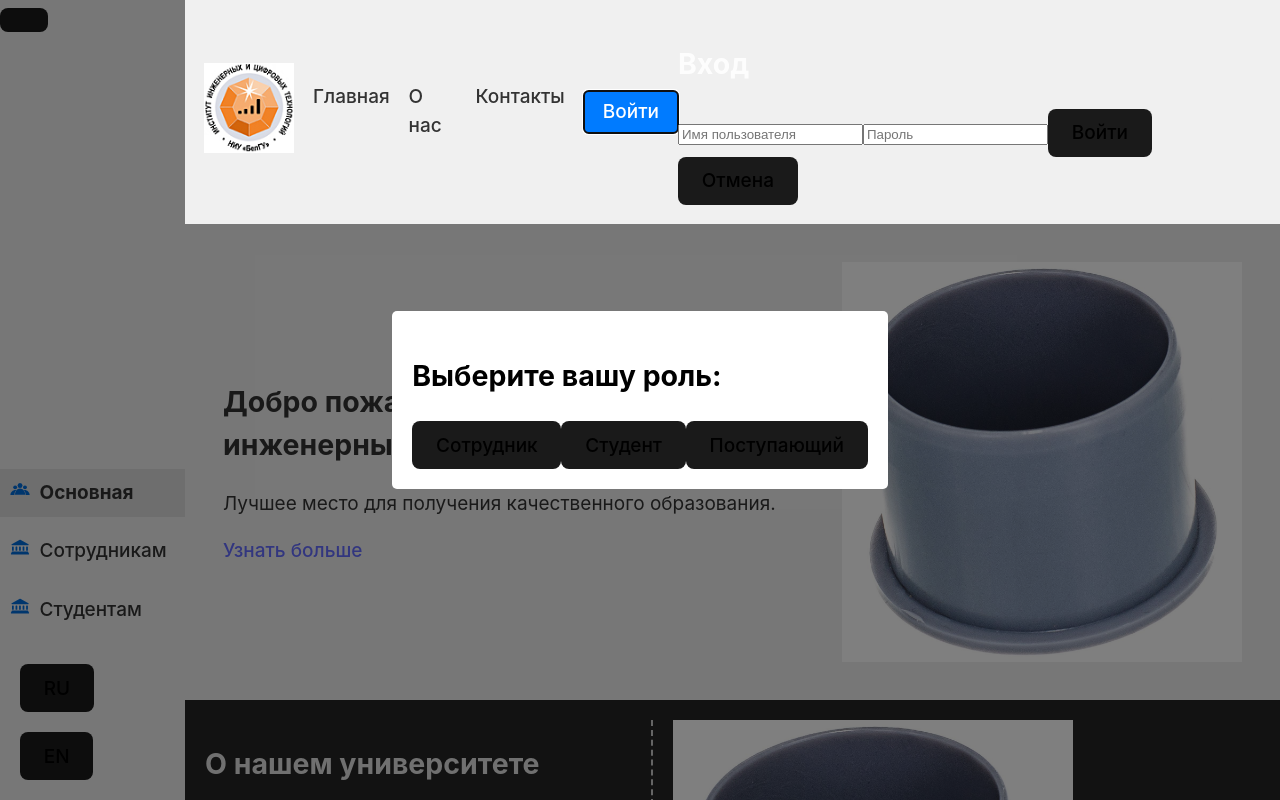
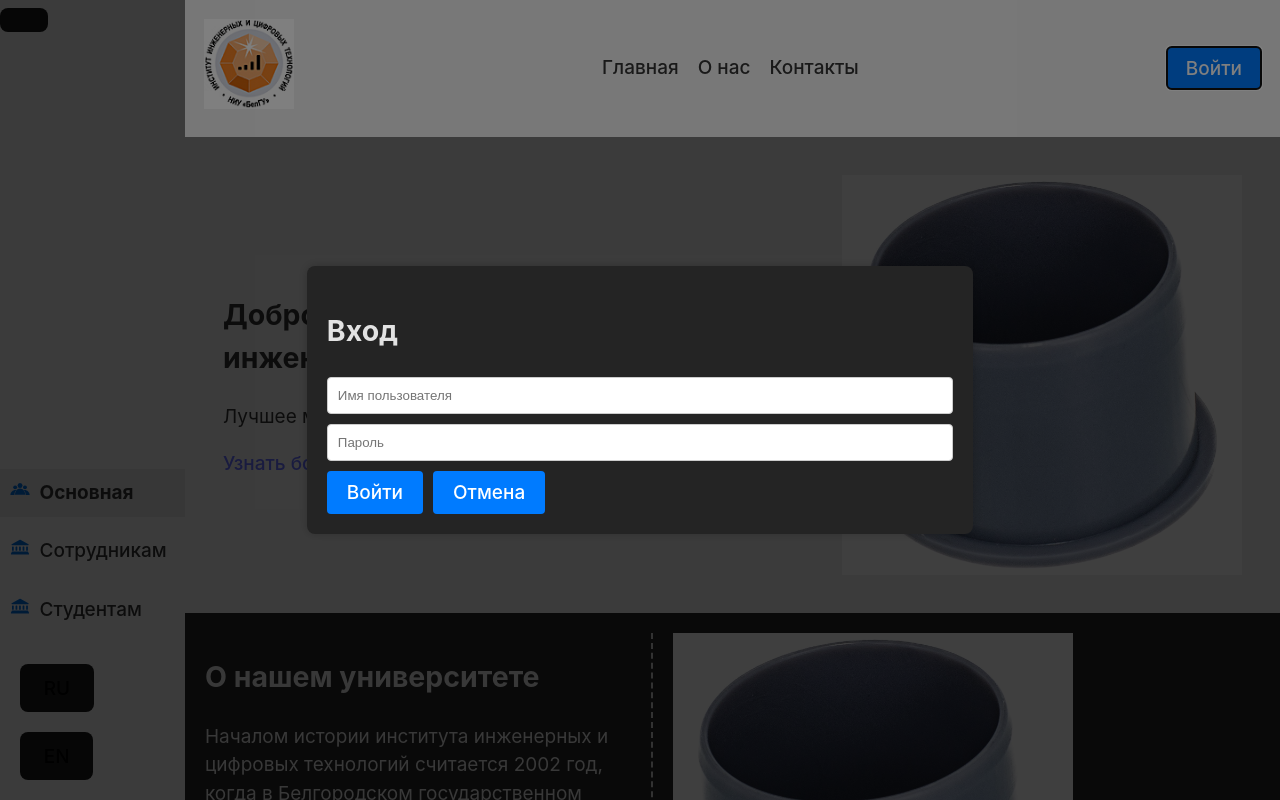
Before and after one commit to Kazinagg/iedt, a React (Vite) app: page / in a window 1280 px wide. Both pictures are taken after a click on the button "Войти". Shown: the top 800 px of the page. Built offline with nearby package versions, Linux system fonts and the light colour scheme.

Commit message:
кмпонент входа

```diff
--- a/src/components/layout/Header.tsx
+++ b/src/components/layout/Header.tsx
@@ -8,11 +8,11 @@ import Login from './Login'; // Импортируем компонент вхо
 
 interface HeaderProps {
   isLoggedIn: boolean;
-  onLogin: () => void;
+  // onLogin: () => void;
   onLogout: () => void;
 }
 
-const Header: React.FC<HeaderProps> = ({ onLogin, onLogout }) => {
+const Header: React.FC<HeaderProps> = ({ onLogout }) => {
   const [prevScrollY, setPrevScrollY] = useState(0);
   const [isVisible, setIsVisible] = useState(true);
   const headerRef = useRef<HTMLDivElement>(null);
@@ -36,11 +36,18 @@ const Header: React.FC<HeaderProps> = ({ onLogin, onLogout }) => {
 
     window.addEventListener('scroll', handleScroll);
 
+    if (showLogin) {
+      document.body.style.overflow = 'hidden';
+    } else {
+      document.body.style.overflow = 'auto'; // Разрешаем скролл, когда окно входа закрыто
+    }
+
     return () => {
         window.removeEventListener('scroll', handleScroll);
+        document.body.style.overflow = 'auto';
     }
 
-  }, [prevScrollY, isVisible]);
+  }, [prevScrollY, isVisible, showLogin]);
 
   useEffect(() => {
     // Проверяем localStorage при монтировании компонента
--- /dev/null
+++ b/src/components/layout/Login.module.css
@@ -0,0 +1,43 @@
+/* src/components/Login.module.css */
+.overlay {
+    position: fixed;
+    top: 0;
+    left: 0;
+    width: 100%;
+    height: 100%;
+    background-color: rgba(0, 0, 0, 0.5); /* Полупрозрачный фон */
+    display: flex;
+    justify-content: center;
+    align-items: center;
+    z-index: 1000; /* Чтобы окно входа было поверх всего */
+  }
+
+  .box {
+    background-color: #242424;
+    padding: 20px;
+    border-radius: 8px;
+    box-shadow: 0 0 10px rgba(0, 0, 0, 0.2);
+  }
+
+  .input {
+    width: 100%;
+    padding: 10px;
+    margin-bottom: 10px;
+    border: 1px solid #ccc;
+    border-radius: 4px;
+    box-sizing: border-box;
+  }
+
+  .button {
+    padding: 10px 20px;
+    background-color: #007bff; /* Или ваш основной цвет */
+    color: #fff;
+    border: none;
+    border-radius: 4px;
+    cursor: pointer;
+    margin-right: 10px; /* Отступ между кнопками */
+  }
+
+  .button:hover {
+    background-color: #0056b3; /* Или более темный оттенок основного цвета */
+  }
--- a/src/components/layout/Login.tsx
+++ b/src/components/layout/Login.tsx
@@ -1,5 +1,6 @@
 // src/components/Login.tsx
 import React, { useState } from 'react';
+import styles from './Login.module.css'; // Импортируем стили
 
 interface LoginProps {
   onClose: () => void;
@@ -20,16 +21,30 @@ const Login: React.FC<LoginProps> = ({ onClose, onLoginSuccess }) => {
   };
 
   return (
-    <div className="login-overlay"> {/* Добавьте стили */}
-      <div className="login-box"> {/* Добавьте стили */}
+    <div className={styles.overlay}>
+      <div className={styles.box}>
         <h2>Вход</h2>
-        <input type="text" placeholder="Имя пользователя" value={username} onChange={e => setUsername(e.target.value)} />
-        <input type="password" placeholder="Пароль" value={password} onChange={e => setPassword(e.target.value)} />
-        <button onClick={handleLogin}>Войти</button>
-        <button onClick={onClose}>Отмена</button>
+        <input
+          type="text"
+          placeholder="Имя пользователя"
+          className={styles.input} // Добавляем класс для стилей
+          value={username}
+          onChange={e => setUsername(e.target.value)}
+        />
+        <input
+          type="password"
+          placeholder="Пароль"
+          className={styles.input} // Добавляем класс для стилей
+          value={password}
+          onChange={e => setPassword(e.target.value)}
+        />
+        <button onClick={handleLogin} className={styles.button}>Войти</button>
+        <button onClick={onClose} className={styles.button}>Отмена</button>
       </div>
     </div>
   );
 };
 
+
+
 export default Login;
```
